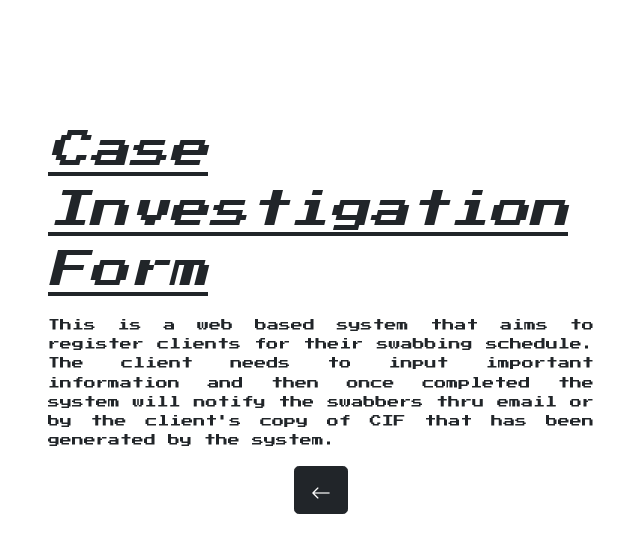
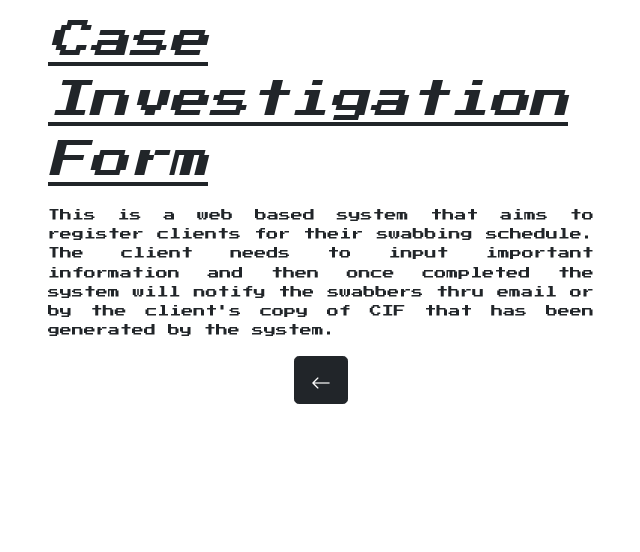
Before and after one commit to thisismav99/github-myportfolio, a React (Create React App) app: page /projects/cif in a window 1280 px wide. Shown: the top 552 px of the page, without its empty margins (319-959 px from the left). Built offline with nearby package versions, Linux system fonts and the light colour scheme.

Commit message:
Changed the padding for projects container

```diff
--- a/src/index.css
+++ b/src/index.css
@@ -189,7 +189,7 @@
 }
 
 .projects-container{
-  padding: 120px;
+  padding: 10px;
 }
 
 .title-container{
```
